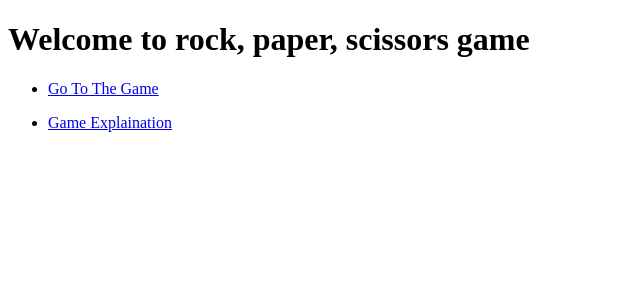
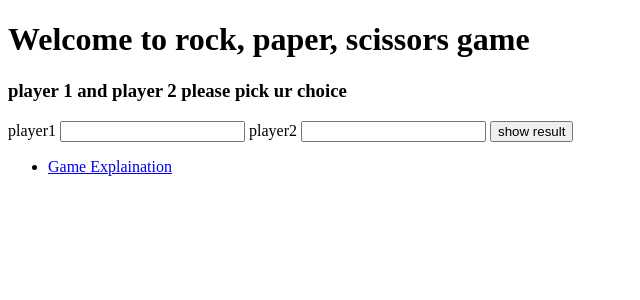
Before and after one commit to moathalzoubi123/rock.paper.scisear_game, a Flask app: page / in a window 1280 px wide. Shown: the top 300 px of the page, without its empty margins (0-640 px from the left). Run offline with Flask 2, Linux system fonts and the light colour scheme.

Commit message:
3rd command

```diff
--- a/controllers/controller.py
+++ b/controllers/controller.py
@@ -12,18 +12,17 @@ def index():
     return render_template("base.html")
 
 
-@app.route('/game')
-def game():
-    return render_template("game.html", title= "Game")
-
 @app.route("/explain")
 def explain():
     return render_template("explain.html", title = "Explain")
 
-app.route("/game/result", methods=["POST"])
+
+@app.route("/<choice1>/<choice2>")
 def result():
-    player_1= Player("moath", request.form["choice1"])
-    player_2= Player("adam", request.form["choice2"])
-    playerss = Game( player_1, player_2)
-    result(playerss)
-    return render_template("result.html", title= "Result", players= playerss)
+    player_1_choice = request.form["choice1"]
+    player_2_choice = request.form["choice2"]
+    player_1 = Player("Moath", player_1_choice)
+    player_2 = Player("Adam", player_2_choice)
+    playerss = Game(player_1, player_2)
+    winner= result(playerss)
+    return render_template("result.html", title= "Result", winner=winner, player_1_choice= player_1_choice , player_2_choice=player_2_choice)
--- a/models/game.py
+++ b/models/game.py
@@ -6,31 +6,20 @@ class Game():
      self.player_2 = player_2
 
 player_1 = Player("Moath")
-player_2 = Player("adam")
+player_2 = Player("Adam")
 players = [player_1, player_2]
 
 
 
-def result():
-    if player_1.choice == "Rock" and player_2.choice== "Paper":
-        return "palyer2 won"
-    if player_1.choice == "Rock" and player_2.choice== "Scissors":
-        return "palyer1 won"
-    if player_1.choice == "Rock" and player_2.choice== "Rock":
-        return "None"
+def result(player_1, player_2):
+    winner = player_2.name
 
-
-    if player_1.choice == "Paper" and player_2.choice== "Paper":
-        return "None"
-    if player_1.choice == "Paper" and player_2.choice== "Scissors":
-        return "palyer2 won"
-    if player_1.choice == "Paper" and player_2.choice== "Rock":
-        return "Player1 won"
-
-
-    if player_1.choice == "Scissors" and player_2.choice== "Paper":
-        return "palyer1 won"
-    if player_1.choice == "Scissors" and player_2.choice== "Scissors":
-        return "None"
-    if player_1.choice == "Scissors" and player_2.choice== "Rock":
-        return "player2 won"
+    if player_1.choice == player_2.choice:
+        winner = "None"
+    elif player_1.choice == "rock" and player_2.choice == "scissors":
+        winner = player_1.name
+    elif player_1.choice == "scissors" and player_2.choice== "paper":
+        winner = player_1.name
+    elif player_1.choice == "paper" and player_2.choice == "rock":
+        winner = player_1.name
+    return winner
--- a/models/player.py
+++ b/models/player.py
@@ -1,4 +1,4 @@
 class Player():
-    def __init__(self, name,):
+    def __init__(self, name):
         self.name= name
         self.choice = ["Rock","Paper","Scissors"]
--- a/templates/base.html
+++ b/templates/base.html
@@ -9,18 +9,37 @@
 <body>
     <h1>Welcome to rock, paper, scissors game</h1>
 
+
+    <h3> player 1 and player 2 please pick ur choice </h3>
+
+    <form action="/<choice1>/<choice2>">
+
+        <label for="player1">player1</label>
+        <input list="choices" name="choice1">
+        <datalist id="choices">
+                <option value="Rock">
+                <option value="Paper">
+                <option value="Scissors">
+        </datalist>
+        <label for="player2">player2</label>
+        <input list="choicess" name="choice2">
+        <datalist id="choicess">
+                <option value="Rock">
+                <option value="Paper">
+                <option value="Scissors">
+        </datalist>
+
+        <input type="submit" value="show result">
+
+    </form>
+
+
+
+
     {% block content%}
 
     {% endblock %}
 
-
-    <nav>
-        <ul>
-            <li>
-                <a href="/game">Go To The Game</a>
-            </li>
-        </ul>
-    </nav>
     <nav>
         <ul>
             <li>
@@ -28,5 +47,6 @@
             </li>
         </ul>
     </nav>
+
 </body>
 </html>
```
Also changed, not shown: templates/game.html (deleted, +0 -25 lines), templates/result.html (+11 -27 lines).
